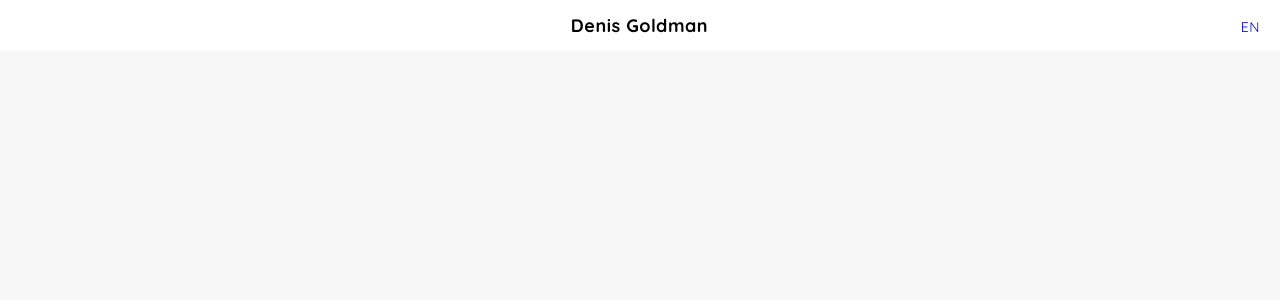
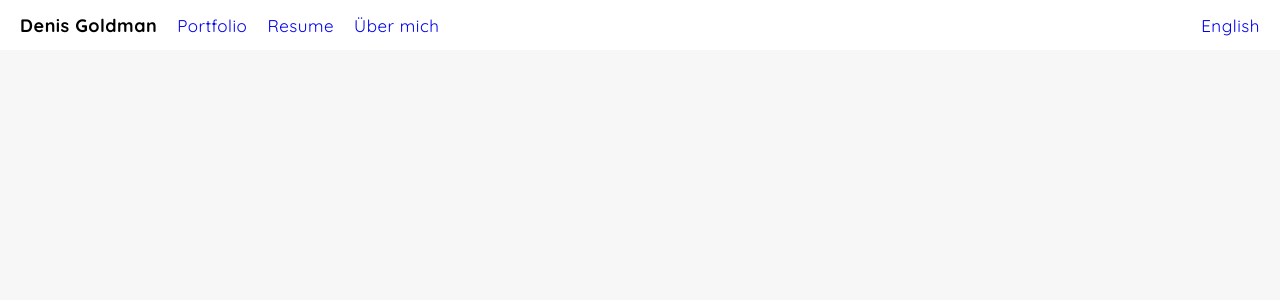
Before and after one commit to denisgoldman/personalsite, a Nuxt app: page / in a window 1280 px wide. Shown: the top 300 px of the page. Built offline with nearby package versions, Linux system fonts and the light colour scheme.

Commit message:
tweaks to desktop header

```diff
--- a/components/AppHeader.vue
+++ b/components/AppHeader.vue
@@ -177,7 +177,7 @@ export default {
       .header--link {
         padding: 10px 0;
       }
-          .header--link:last-of-type{
+      .header--link:last-of-type {
         padding-bottom: 0px;
       }
     }
@@ -194,7 +194,8 @@ export default {
       overflow: hidden;
       opacity: 0;
       padding: 0 20px 0 20px;
-      transition: max-height 0.8s cubic-bezier(0, 1, 0, 1), opacity 0.5s ease-in, padding 0.8s ease-in;
+      transition: max-height 0.8s cubic-bezier(0, 1, 0, 1), opacity 0.5s ease-in,
+        padding 0.8s ease-in;
     }
 
     &:checked ~ nav {
@@ -202,7 +203,8 @@ export default {
       overflow: visible;
       opacity: 1;
       padding: 0 20px 20px 20px;
-      transition: max-height 0.8s ease-in, opacity 0.3s ease-in, padding 0.1s ease-in;
+      transition: max-height 0.8s ease-in, opacity 0.3s ease-in,
+        padding 0.1s ease-in;
     }
   }
 
@@ -215,4 +217,44 @@ export default {
     flex-direction: column;
   }
 }
+
+@media (min-width: $breakpoint_mobile) {
+  .header {
+      display: flex;
+    .header--nav-strip {
+        padding: 0 20px;
+      .header--checkbox-label {
+        display: none;
+      }
+      .language-selector__mobile {
+          display: none;
+      }
+    }
+
+    .header--menu {
+        display: flex;
+        align-items: center;
+        flex-grow: 1;
+        justify-content: space-between;
+        .header--menu__links {
+            flex-direction: row;
+            .header--link:not(:first-of-type) {
+                margin-left: 20px;
+            }
+        }
+        .header--menu__options {
+         display: block;
+        }
+    }
+
+    .hidden-checkbox ~ nav {
+      opacity: 1;
+      max-height: 100vh;
+      border-bottom: none;
+      padding: 0;
+      padding-right: 20px;
+      transition: none;
+    }
+  }
+}
 </style>
```
Lines whose indentation alone changed are shown as unchanged.
